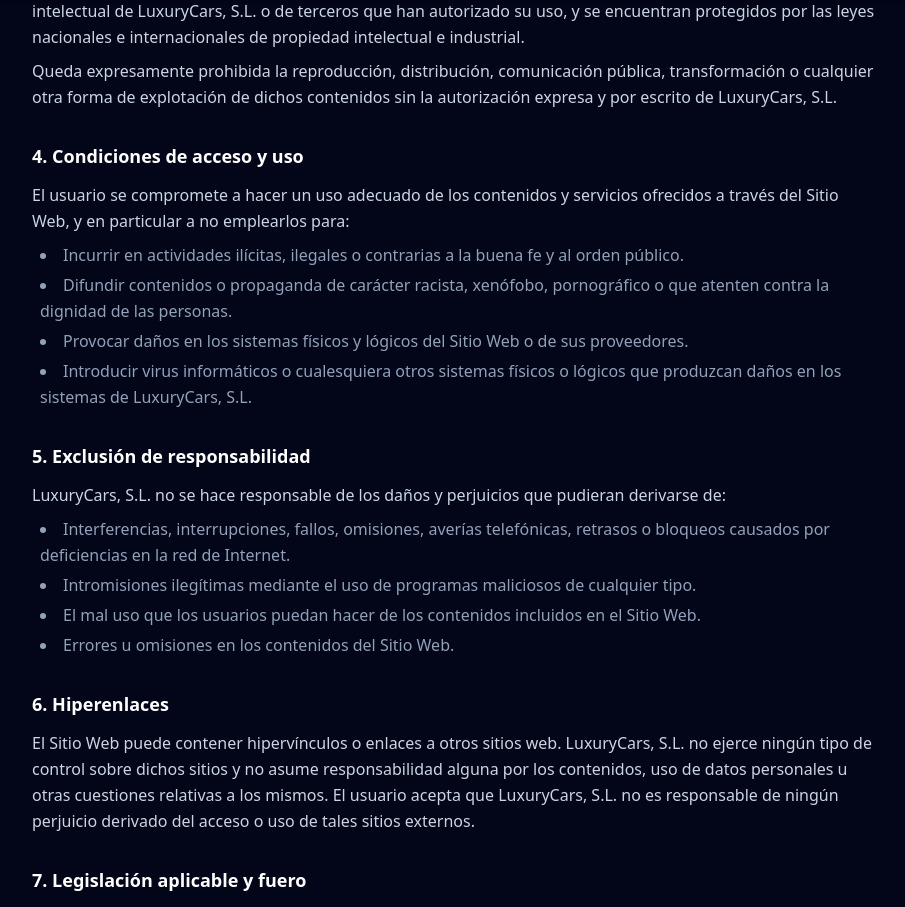
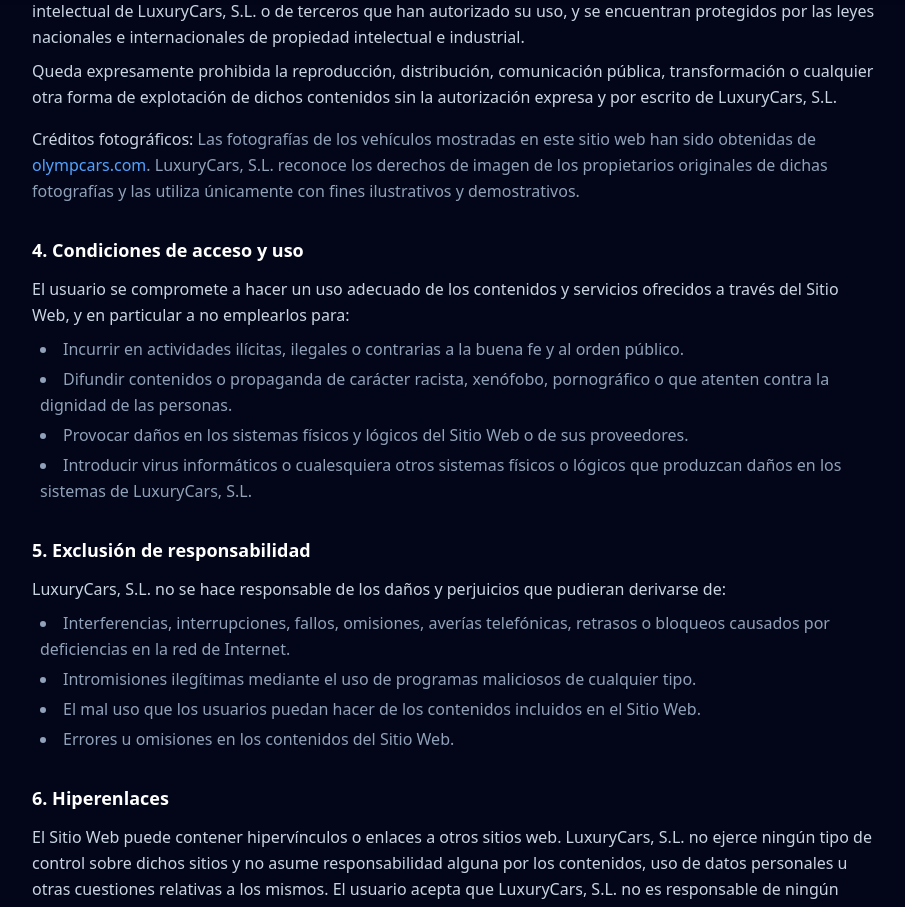
Before and after one commit to sergioramirezmoron/ProyectoFinGrado, a React (Vite) app in the folder frontend/: page /aviso-legal in a window 1280 px wide. Shown: the part 860-1767 px from the top of the page, without its empty margins (184-1089 px from the left). Built offline with nearby package versions, Linux system fonts and the light colour scheme; no server answers.

Commit message:
fix: layout

```diff
--- a/frontend/src/layouts/AdminLayout.tsx
+++ b/frontend/src/layouts/AdminLayout.tsx
@@ -7,7 +7,7 @@
     <div className="min-h-screen bg-gray-100 flex flex-col text-slate-800 font-sans">
       <Header />
 
-      <main className="flex-1 pt-20 pb-6 px-4 sm:pb-8 sm:px-6 lg:px-8 container mx-auto">
+      <main className="flex-1 pt-28 pb-6 px-4 sm:pb-8 sm:px-6 lg:px-8 container mx-auto">
         <Outlet />
       </main>
 
--- a/frontend/src/pages/public/LegalNotice.tsx
+++ b/frontend/src/pages/public/LegalNotice.tsx
@@ -84,6 +84,20 @@
             Queda expresamente prohibida la reproducción, distribución, comunicación pública,
             transformación o cualquier otra forma de explotación de dichos contenidos sin la
             autorización expresa y por escrito de LuxuryCars, S.L.
+          </p>
+          <p className="mt-4 text-slate-400">
+            <span className="text-slate-300 font-medium">Créditos fotográficos:</span> Las
+            fotografías de los vehículos mostradas en este sitio web han sido obtenidas de{" "}
+            <a
+              href="https://olympcars.com"
+              target="_blank"
+              rel="noopener noreferrer"
+              className="text-blue-400 hover:underline"
+            >
+              olympcars.com
+            </a>
+            . LuxuryCars, S.L. reconoce los derechos de imagen de los propietarios originales de
+            dichas fotografías y las utiliza únicamente con fines ilustrativos y demostrativos.
           </p>
         </section>
 
```
